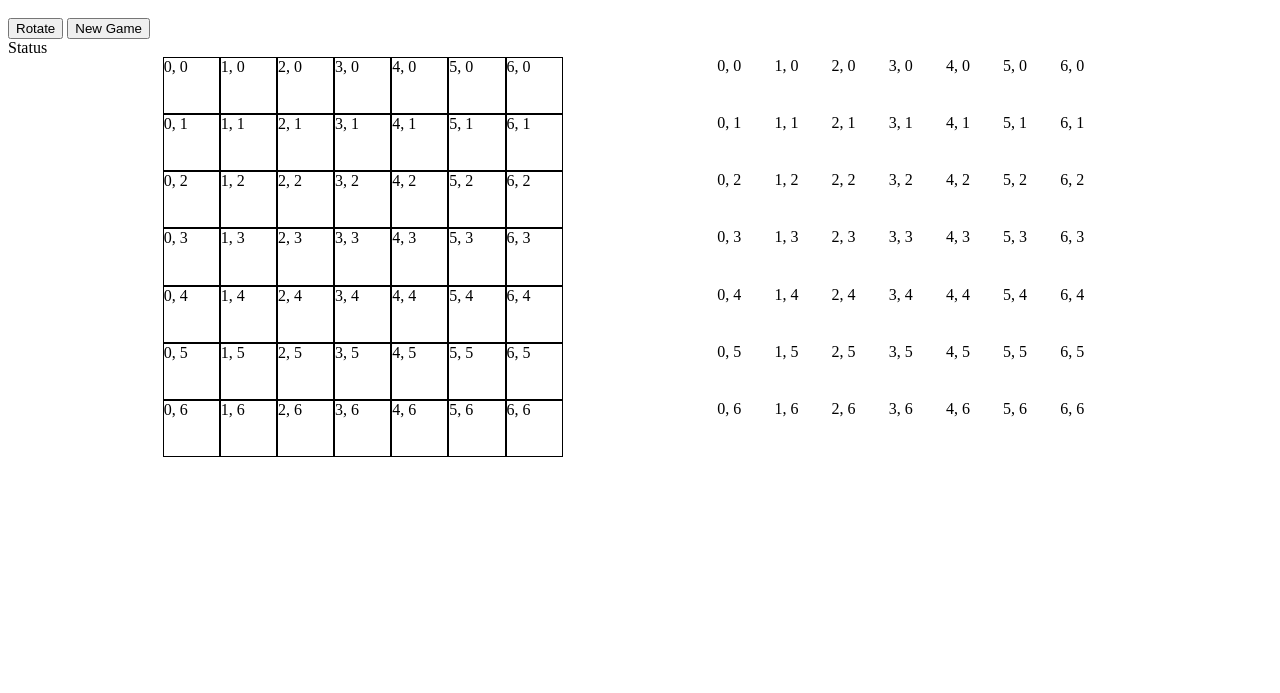
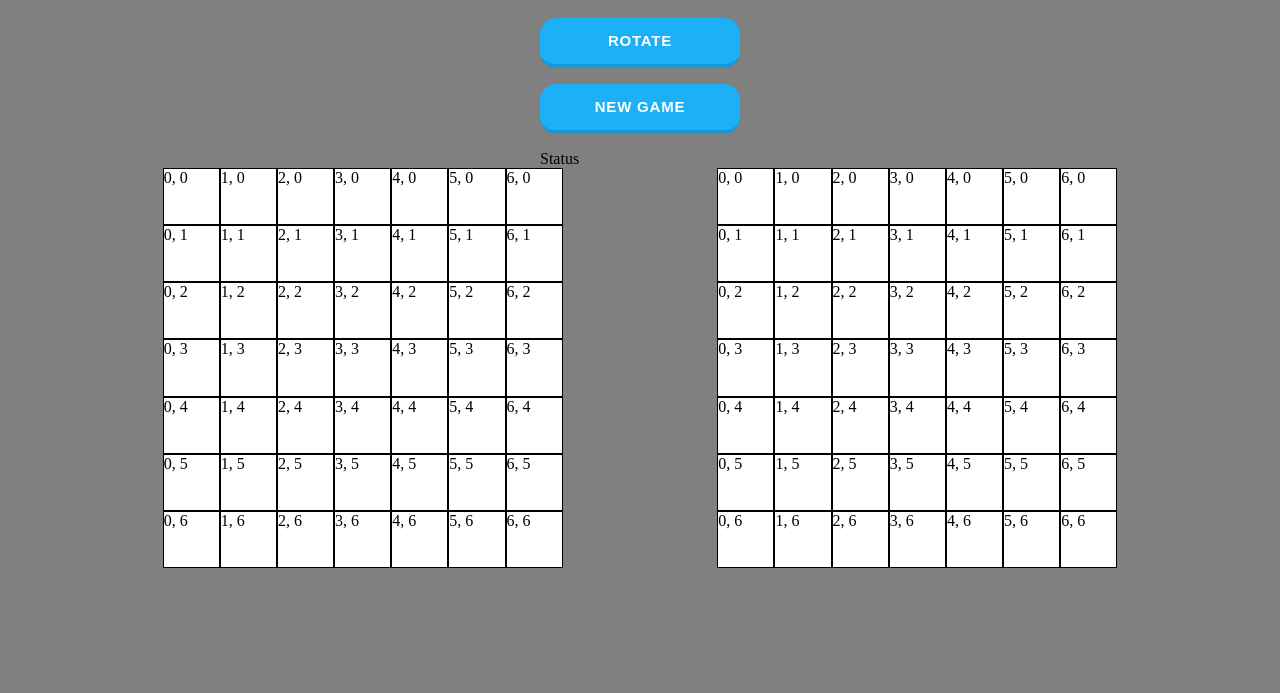
Before and after one commit to dhruv2253/Battleship, a website: page dist/index.html in a window 1280 px wide. Shown: the part 107-800 px from the top of the page. Drawn offline with Linux system fonts and the light colour scheme.

Commit message:
added styling changes

```diff
--- a/dist/index.html
+++ b/dist/index.html
@@ -10,11 +10,16 @@
 </head>
 <body>
     <h1 class="title">Battleship</h1>
-    <div class="commands">
-        <button class="rotate">Rotate</button>
-        <button class="new-game">New Game</button>
+    <div class="container">
+        <div class="commands">
+            <button class="rotate">Rotate</button>
+            <button class="new-game">New Game</button>
+            <div class="status">Status</div>
+        </div>
+
     </div>
-    <div class="status">Status</div>
+
+
     <div class="boards">
         <div class="user-board"></div>
         <div class="ai-board"></div>
--- a/dist/styles.css
+++ b/dist/styles.css
@@ -1,12 +1,95 @@
+:root {
+    background-color: grey;
+}
+
 .title {
     display: flex;
     justify-content: center;
     font-size: 50px;
 }
 
+
+.container {
+    display: flex;
+    justify-content: center;
+
+}
+
+.commands {
+    display: flex;
+    justify-content: space-between;
+    flex-direction: column;
+    height: 150px;
+    width: 200px;
+
+
+
+}
+
+/* CSS */
+button {
+  appearance: button;
+  background-color: #1899D6;
+  border: solid transparent;
+  border-radius: 16px;
+  border-width: 0 0 4px;
+  box-sizing: border-box;
+  color: #FFFFFF;
+  cursor: pointer;
+  display: inline-block;
+  font-family: din-round,sans-serif;
+  font-size: 15px;
+  font-weight: 700;
+  letter-spacing: .8px;
+  line-height: 20px;
+  margin: 0;
+  outline: none;
+  overflow: visible;
+  padding: 13px 16px;
+  text-align: center;
+  text-transform: uppercase;
+  touch-action: manipulation;
+  transform: translateZ(0);
+  transition: filter .2s;
+  user-select: none;
+  -webkit-user-select: none;
+  vertical-align: middle;
+  white-space: nowrap;
+  width: 100%;
+}
+
+button:after {
+  background-clip: padding-box;
+  background-color: #1CB0F6;
+  border: solid transparent;
+  border-radius: 16px;
+  border-width: 0 0 4px;
+  bottom: -4px;
+  content: "";
+  left: 0;
+  position: absolute;
+  right: 0;
+  top: 0;
+  z-index: -1;
+}
+
+button:main,
+button:focus {
+  user-select: auto;
+}
+
+button:hover:not(:disabled) {
+  filter: brightness(1.1);
+  -webkit-filter: brightness(1.1);
+}
+
+button:disabled {
+  cursor: auto;
+}
+
 .user-board, .ai-board {
     display : grid;
-
+    background-color: white;
     height: 400px;
     width: 400px;
 
@@ -17,9 +100,11 @@
 .boards {
     display: flex;
     justify-content: space-evenly;
+    align-items: center;
+
 }
 
-.grid-square {
+.grid-square, .ai-grid-square {
     border: 1px solid;
 
 }
```
